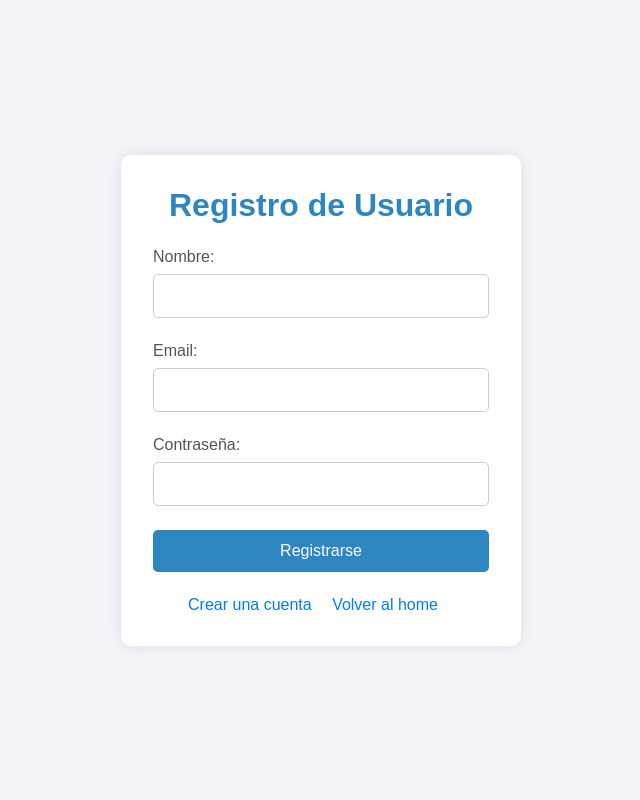
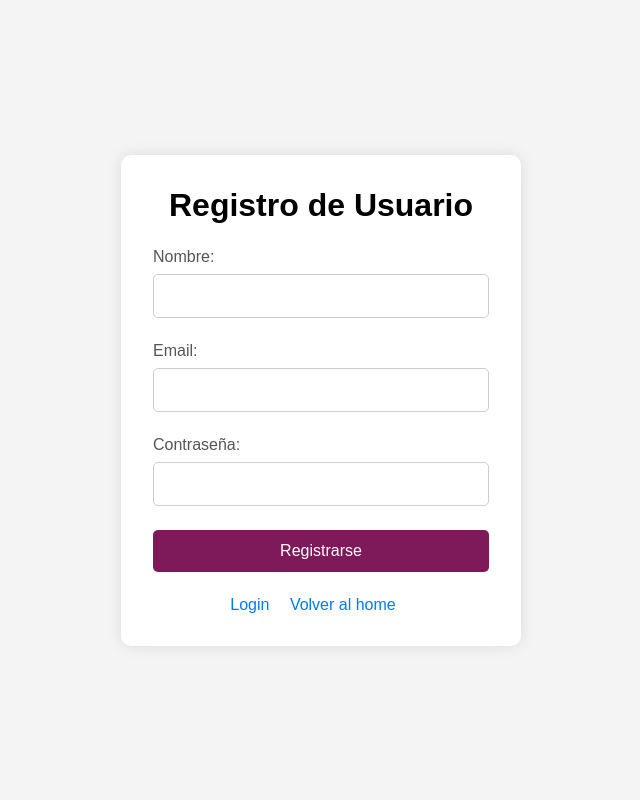
Before and after one commit to martinfq/flask-simple-app, a Flask app: template templates/register.html in a window 1280 px wide. Shown: the whole page, without its empty margins (319-959 px from the left). Run offline with Flask 3, Linux system fonts and the light colour scheme; the template is opened without the code that fills it, so the values that code supplies are empty; parts of the project's set-up code (start-up, migrations or seed data) failed here and were passed over.

Commit message:
feat: mejoras finales

```diff
--- a/static/css/auth.css
+++ b/static/css/auth.css
@@ -8,7 +8,7 @@
 /* General Styles */
 body {
     font-family: 'Arial', sans-serif;
-    background-color: #f4f4f9;
+    background-color: #f4f4f4;
     display: flex;
     justify-content: center;
     align-items: center;
@@ -62,7 +62,7 @@ input {
 /* Button Styles */
 .btn-login, .btn-register {
     padding: 0.75rem;
-    background-color: #4CAF50;
+    background-color: #7e1a5a;
     color: white;
     border: none;
     border-radius: 5px;
@@ -73,7 +73,7 @@ input {
 }
 
 .btn-login:hover, .btn-register:hover {
-    background-color: #45a049;
+    background-color: #a82378;
 }
 
 /* Links */
@@ -93,13 +93,13 @@ input {
 
 /* Specific Styles for Register Form */
 .register-container h1 {
-    color: #2E86C1;
+    color: #000;
 }
 
 .btn-register {
-    background-color: #2E86C1;
+    background-color: #7e1a5a;
 }
 
 .btn-register:hover {
-    background-color: #1B4F72;
+    background-color: #a82378;
 }
--- a/static/css/home.css
+++ b/static/css/home.css
@@ -49,7 +49,6 @@ body {
 .hero {
     display: flex;
     justify-content: center;
-    margin: 20px 0;
 }
 
 .hero img {
--- a/templates/index.html
+++ b/templates/index.html
@@ -59,7 +59,6 @@
             {% if page_num == users.page %}
             <li class="page-item active"><span class="page-link">{{ page_num }}</span></li>
             {% else %}
-            <li>----</li>
             <li class="page-item">
                 <a class="page-link" href="{{ url_for('index', page=page_num, search=search_query) }}">{{ page_num }}</a>
             </li>
--- a/templates/register.html
+++ b/templates/register.html
@@ -30,7 +30,7 @@
             <button type="submit" class="btn-register">Registrarse</button>
         </form>
         <div class="links">
-            <a href="/register">Crear una cuenta</a>
+            <a href="/login">Login</a>
             <a href="/">Volver al home</a>
         </div>
     </div>
```
Also changed, not shown: controllers/user_controller.py (+25 -3 lines).
